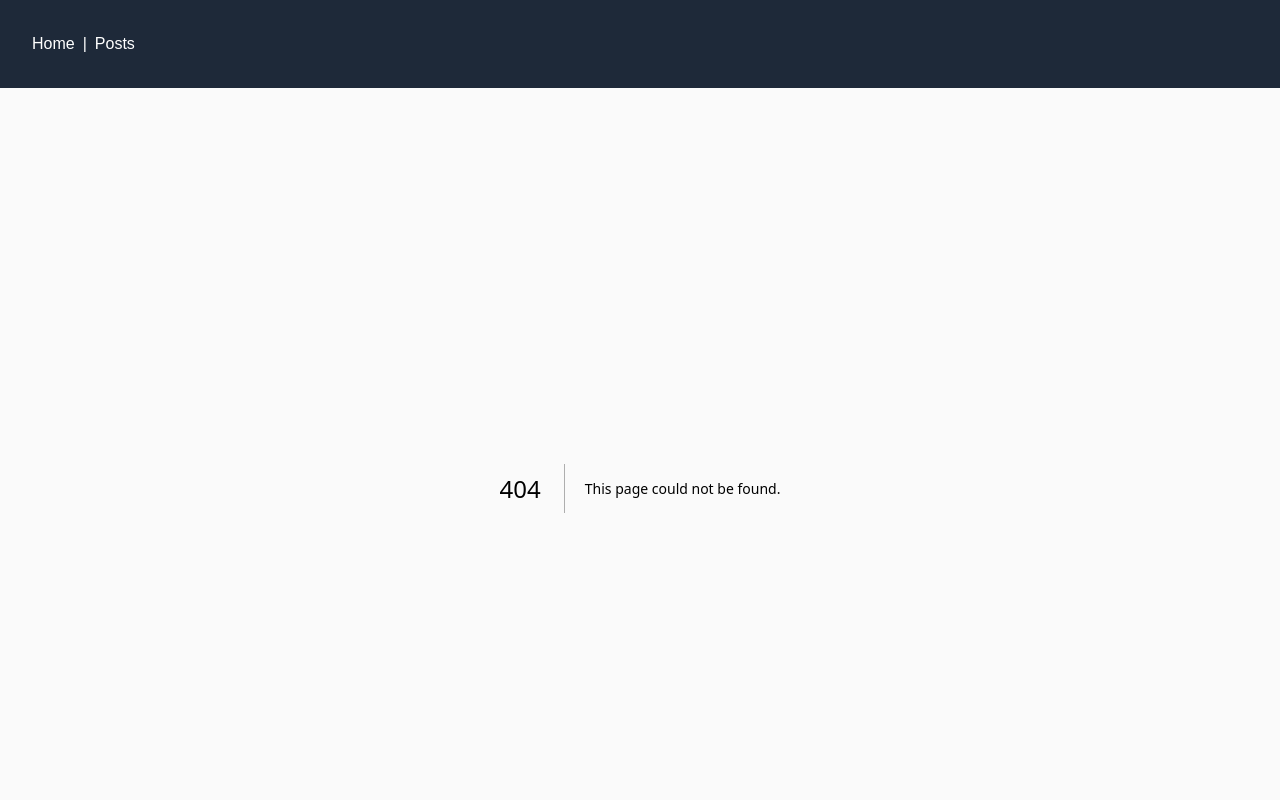
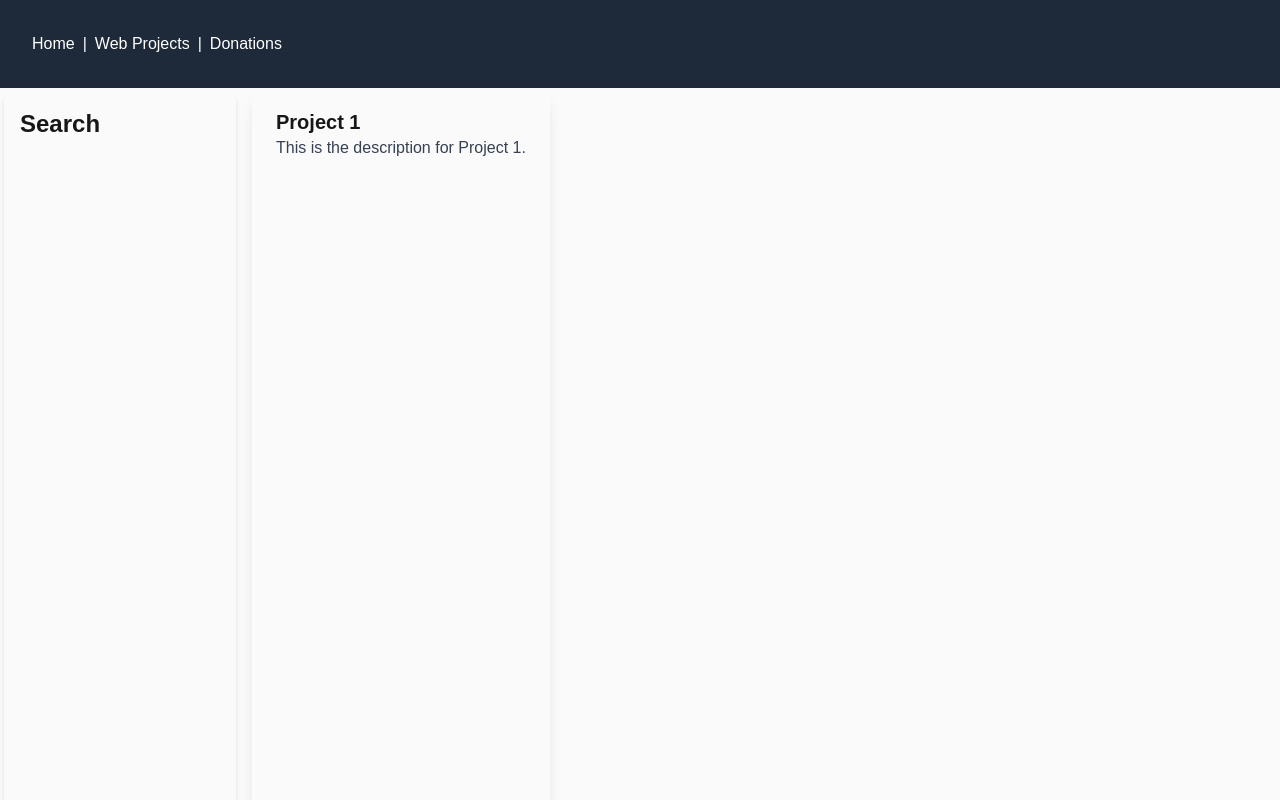
Before and after one commit to Alevarias/nextjs-practice, a Next.js app: page /projects in a window 1280 px wide. Before the commit this address had no page. Shown: the top 800 px of the page. Built offline with nearby package versions, Linux system fonts and the light colour scheme.

Commit message:
added projects page and moved the posts page to a subdirectory of the projects page. Created the project card component to display projects.

```diff
--- a/app/layout.tsx
+++ b/app/layout.tsx
@@ -32,7 +32,7 @@ export default function RootLayout({
     >
       <body className="min-h-full flex flex-col">
         <Header />
-        <main className="grow flex flex-col items-center justify-between bg-zinc-50 dark:bg-black">
+        <main className="grow flex flex-col bg-zinc-50 dark:bg-black">
           {children}
         </main>
         <Footer />
--- /dev/null
+++ b/app/projects/page.tsx
@@ -0,0 +1,20 @@
+import ProjectCard from "@/components/project-cards";
+
+export default async function ProjectsPage() {
+    return (
+        <div className="flex flex-row align-start justify-start gap-4 p-1 min-h-fit">
+            <div className="flex flex-col space-y-4 p-4 bg-transparent rounded-lg shadow-md min-h-400">
+                <div className="min-h-full min-w-50">
+                    <span className="font-bold text-2xl">Search</span>
+                </div>
+
+            </div>
+            <div className="flex flex-row flex-wrap justify-center gap-4">
+                <ProjectCard title="Project 1" description="This is the description for Project 1." />
+
+            </div>
+        </div>
+
+
+    )
+}
--- a/components/header.tsx
+++ b/components/header.tsx
@@ -9,9 +9,11 @@ export default function Header() { /** Remember to use PascalCase for functions.
               Home
             </Link>
             <span className="mx-2">|</span>
-            <Link href="/posts" className="hover:text-zinc-50" >
-              Posts
+            <Link href="/projects" className="hover:text-zinc-50" >
+              Web Projects
             </Link>
+            <span className="mx-2">|</span>
+            <Link href="/donations" className="hover:text-zinc-50">Donations</Link>
           </nav>
     </header>
   );
--- /dev/null
+++ b/components/project-cards.tsx
@@ -0,0 +1,19 @@
+import Link from "next/link";
+import React from "react";
+
+interface ProjectCardProps {
+    title: string;
+    description: string;
+}
+
+export default function ProjectCard({title, description}: ProjectCardProps) {
+
+    return (
+        <div className="max-w-sm rounded overflow-hidden shadow-lg">
+            <div className="px-6 py-4">
+                <Link href={`/projects/${title}`} className="font-bold text-xl mb-2 hover:underline">{title}</Link>
+                <p className="text-gray-700 text-base">{description}</p>
+            </div>
+        </div>
+    );
+}
--- a/tsconfig.json
+++ b/tsconfig.json
@@ -29,6 +29,6 @@
     ".next/types/**/*.ts",
     ".next/dev/types/**/*.ts",
     "**/*.mts"
-, "app/posts"  ],
+, "app/posts", "app/projects/posts/[id]"  ],
   "exclude": ["node_modules"]
 }
```
Also changed, not shown: app/projects/posts/[id]/page.tsx (renamed from app/posts/[id]/page.tsx), app/projects/posts/page.tsx (renamed from app/posts/page.tsx).
